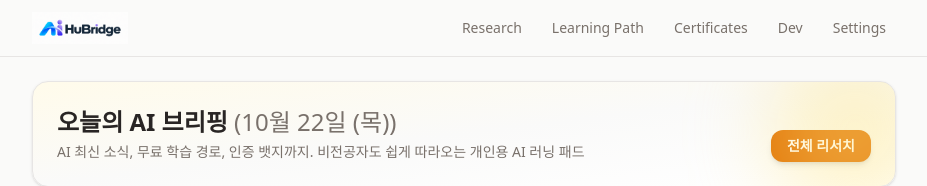
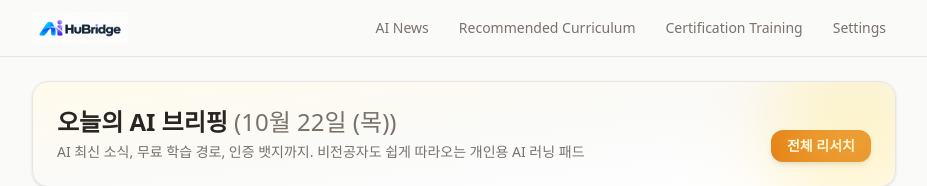
Before and after one commit to Oh-JunTaek/AIHuBridge, a React (Vite) app: page / in a window 1280 px wide. Shown: the top 186 px of the page, without its empty margins (176-1103 px from the left). Built offline with nearby package versions, Linux system fonts and the light colour scheme; a web font is replaced by a local one.

Commit message:
feat: update nav labels (AI News, Recommended Curriculum, Certification Training); remove Dev link

```diff
--- a/src/lib/i18n.ts
+++ b/src/lib/i18n.ts
@@ -23,9 +23,9 @@ const ko: Dict = {
     briefing: '브리핑',
     info: 'Info',
     learn: 'Learn',
-    research: 'Research',
-    path: 'Learning Path',
-    certs: 'Certificates',
+    research: 'AI News',
+    path: 'Recommended Curriculum',
+    certs: 'Certification Training',
     quiz: 'Quiz',
     dev: 'Dev',
     settings: 'Settings',
--- a/src/routes/Root.tsx
+++ b/src/routes/Root.tsx
@@ -3,12 +3,11 @@ import { BadgeIcon, SettingsIcon, DevIcon } from '../components/icons';
 import { LogoIcon } from '../components/LogoIcon';
 import { useT } from '../lib/i18n';
 
-// 1뎁스 메뉴 (롤백된 구조) - Quiz 항목 제거
+// 1뎁스 메뉴 (Quiz 및 Dev 항목 제거)
 const linkConfs = [
   { to: '/research', key: 'nav.research', icon: <LogoIcon /> },
   { to: '/path', key: 'nav.path', icon: <LogoIcon /> },
   { to: '/certs', key: 'nav.certs', icon: <BadgeIcon /> },
-  { to: '/dev', key: 'nav.dev', icon: <DevIcon /> },
   { to: '/settings', key: 'nav.settings', icon: <SettingsIcon /> },
 ];
 
```
